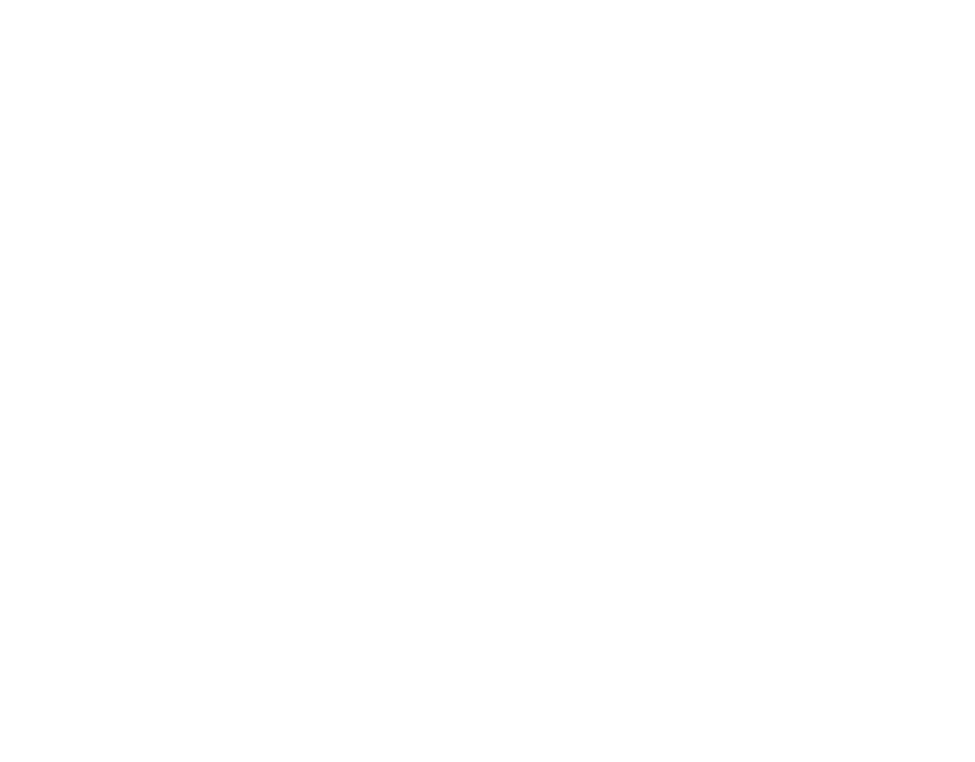
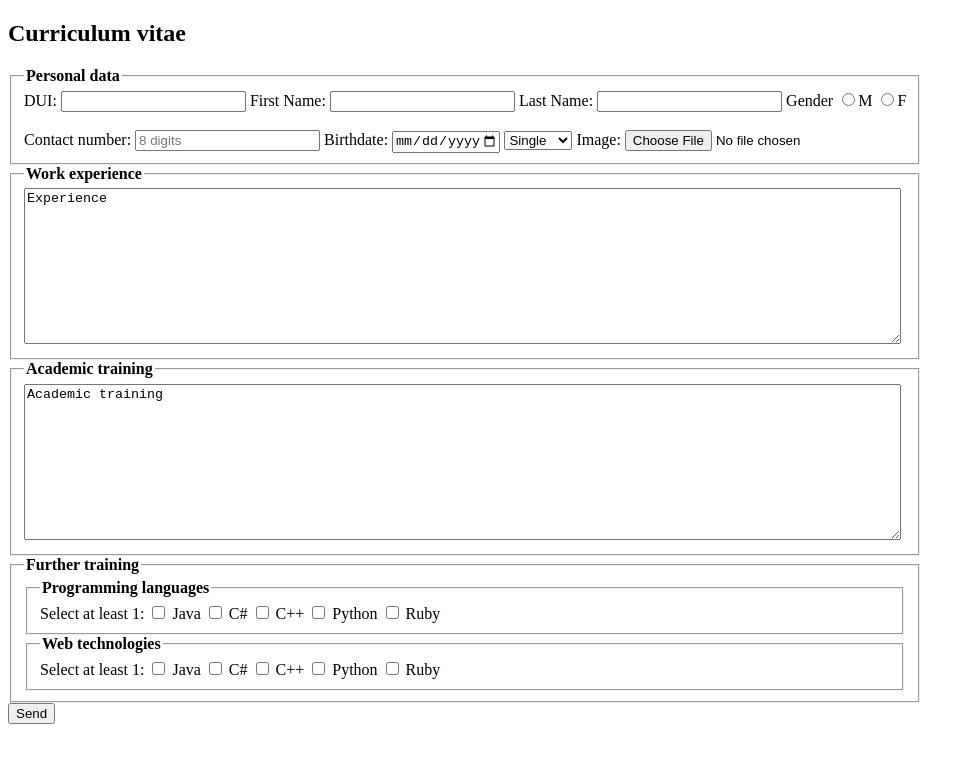
Before and after one commit to The5econd/webLABO2, a plain HTML site: page labo2.html in a window 1280 px wide. Shown: the whole page, without its empty margins (0-975 px from the left). Drawn offline with Linux system fonts and the light colour scheme.

Commit message:
completo

```diff
--- a/labo2.html
+++ b/labo2.html
@@ -0,0 +1,83 @@
+<!DOCTYPE html>
+<html lang="en">
+    <head>
+        <title>Curriculum</title>
+        <meta charset="UTF-8">
+    </head>
+    <body>
+        <article>
+            <h1>Curriculum vitae</h1>
+            <form action="labo2.html" method="GET">
+                <section style="display:inline-block">
+                    <fieldset style="display:inline-block">
+                        <legend><strong>Personal data</strong></legend>
+                        <section>
+                            <label for="dui">DUI: </label>
+                            <input type="tel" id="dui" name="dui" required pattern="[0-9]{8}-[0-9]{1}">
+                            <label for="fn">First Name: </label>
+                            <input type="text" id="fn" name="fn" required>
+                            <label for="ln">Last Name: </label>
+                            <input type="text" id="ln" name="ln" required>
+                            <label for="gender">Gender </label>
+                            <input type="radio" name="gender" required>M
+                            <input type="radio" name="gender" required>F
+                        </section><br>
+                        <section>
+                            <label for="connum">Contact number: </label>
+                            <input type="tel" id="connum" name="connum" required placeholder="8 digits" pattern="[0-9]{4}-[0-9]{4}">
+                            <label for="fecha">Birthdate: </label>
+                            <input type="date" id="fecha" name="fecha" required min="2000-01-01" max="2018-12-31">
+                            <select>
+                                <option>Single</option>
+                                <option>Married</option>
+                            </select>
+                            <label for="img">Image: </label>
+                            <input type="file" id="img" name="img" required>
+                        </section>
+                    </fieldset>
+
+                    <fieldset>
+                        <legend><strong>Work experience</strong></legend>
+                        <textarea rows="10" cols="107" required>Experience </textarea >
+                    </fieldset>
+
+                    <fieldset>
+                        <legend><strong>Academic training</strong></legend>
+                        <textarea rows="10" cols="107" required>Academic training </textarea >
+                    </fieldset>
+
+                    <fieldset>
+
+                        <legend><strong>Further training</strong></legend>
+
+                        <fieldset>
+                            <legend><strong>Programming languages</strong></legend>
+                            <label for="check">Select at least 1: </label>
+                            <input type="checkbox" name="check[]" name="check" id="check"> Java
+                            <input type="checkbox" name="check[]" name="check" id="check"> C#
+                            <input type="checkbox" name="check[]" name="check" id="check"> C++
+                            <input type="checkbox" name="check[]" name="check" id="check"> Python
+                            <input type="checkbox" name="check[]" name="check" id="check"> Ruby
+                        </fieldset>
+
+                        <fieldset>
+                            <legend><strong>Web technologies</strong></legend>
+                            <label for="check2">Select at least 1: </label>
+                            <input type="checkbox" name="check[]" name="check2" id="check2"> Java
+                            <input type="checkbox" name="check[]" name="check2" id="check2"> C#
+                            <input type="checkbox" name="check[]" name="check2" id="check2"> C++
+                            <input type="checkbox" name="check[]" name="check2" id="check2"> Python
+                            <input type="checkbox" name="check[]" name="check2" id="check2"> Ruby
+                        </fieldset>
+
+                    </fieldset>
+
+                </section><br>
+                <section>
+                    <input type="submit" value="Send">
+                </section>
+            </form>
+
+        </article>
+    </body>
+</html>
```
Also changed, not shown: index.html (+3 -1 lines).
